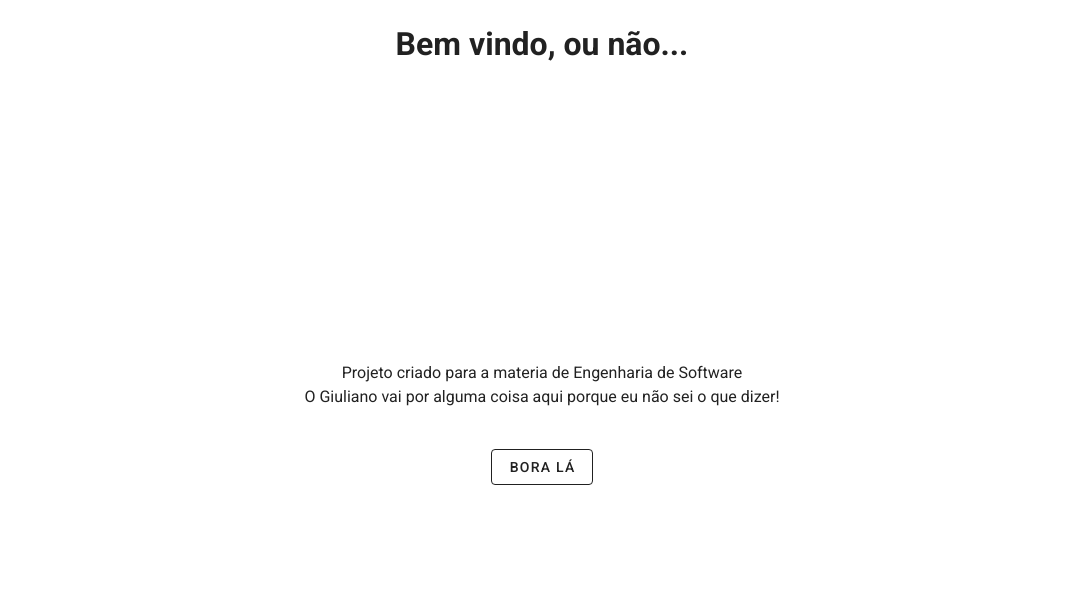
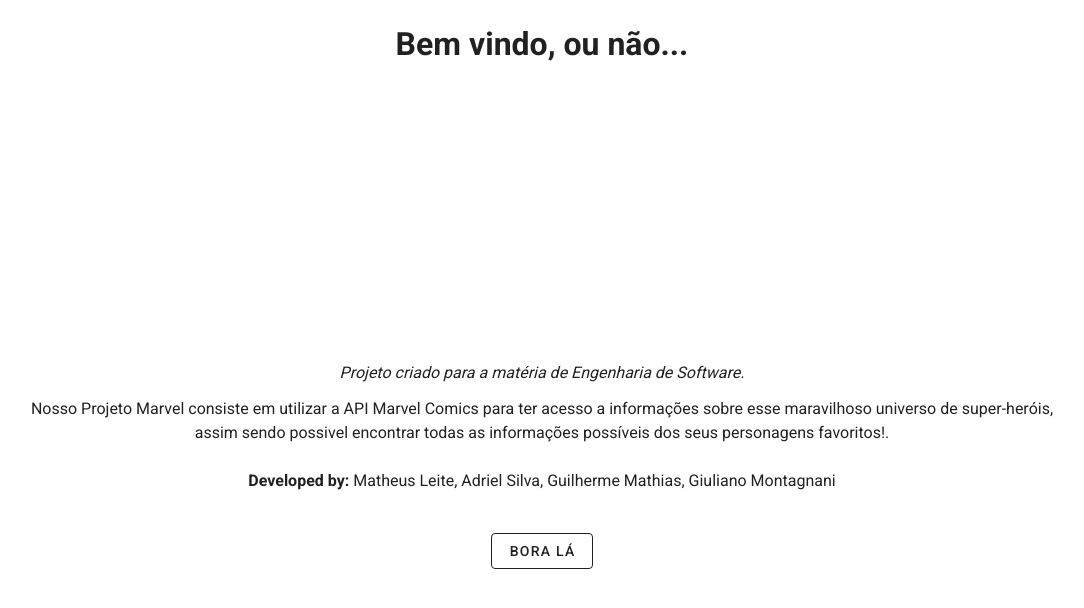
Before and after one commit to mathleite/marvel-application-frontend, a Vue app: page / in a window 1280 px wide. Shown: the top 608 px of the page, without its empty margins (98-1182 px from the left). Built offline with nearby package versions, Linux system fonts and the light colour scheme.

Commit message:
updated Welcomeview file

```diff
--- /dev/null
+++ b/src/app/components/Welcome/WelcomeAppDescription.vue
@@ -0,0 +1,25 @@
+<template>
+    <div>
+        <i>Projeto criado para a matéria de Engenharia de Software.</i>
+      <br/>
+      <div class="mt-3">
+        <span>Nosso Projeto Marvel consiste em utilizar a API Marvel Comics para ter acesso a
+        </span>
+        <span>informações sobre esse maravilhoso universo de super-heróis, </span>
+        <br>
+        <span>assim sendo possivel encontrar todas as informações possíveis dos seus personagens favoritos!.
+        </span>
+      </div>
+      <br/>
+      <div>
+        <strong>Developed by: </strong>
+        <span>Matheus Leite, Adriel Silva, Guilherme Mathias, Giuliano Montagnani</span>
+      </div>
+    </div>
+</template>
+
+<script>
+export default {
+    name: 'WelcomeAppDescription',
+};
+</script>
--- a/src/app/views/Welcome/Welcome.view.vue
+++ b/src/app/views/Welcome/Welcome.view.vue
@@ -5,9 +5,7 @@
     <welcome-gifs/>
 
     <v-container class="mt-10">
-      <span>Projeto criado para a materia de Engenharia de Software</span>
-      <br/>
-      <span>O Giuliano vai por alguma coisa aqui porque eu não sei o que dizer!</span>
+      <welcome-app-description/>
 
       <div class="mt-10">
         <v-btn
@@ -25,11 +23,13 @@ import { CHARACTERS_ROUTE } from '../Characters/Characters.route';
 import RouterMixin from '../../mixins/RouterMixin';
 
 import WelcomeGifs from '../../components/Welcome/WelcomeGifs.vue';
+import WelcomeAppDescription from '../../components/Welcome/WelcomeAppDescription.vue';
 
 export default {
   name: 'Welcome',
   components: {
     WelcomeGifs,
+    WelcomeAppDescription,
   },
   mixins: [RouterMixin],
   computed: {
```
Also changed, not shown: 1 other file (tests, documents, lock files or other folders).
